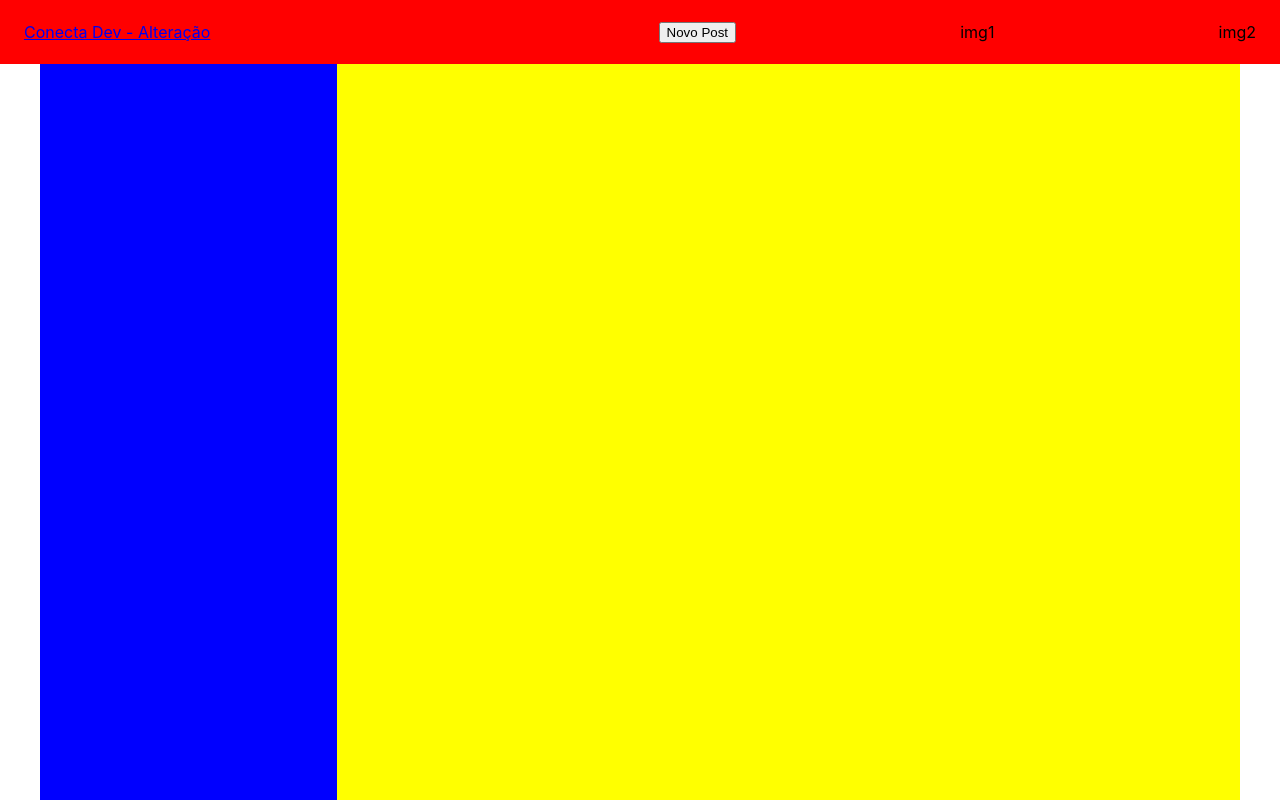
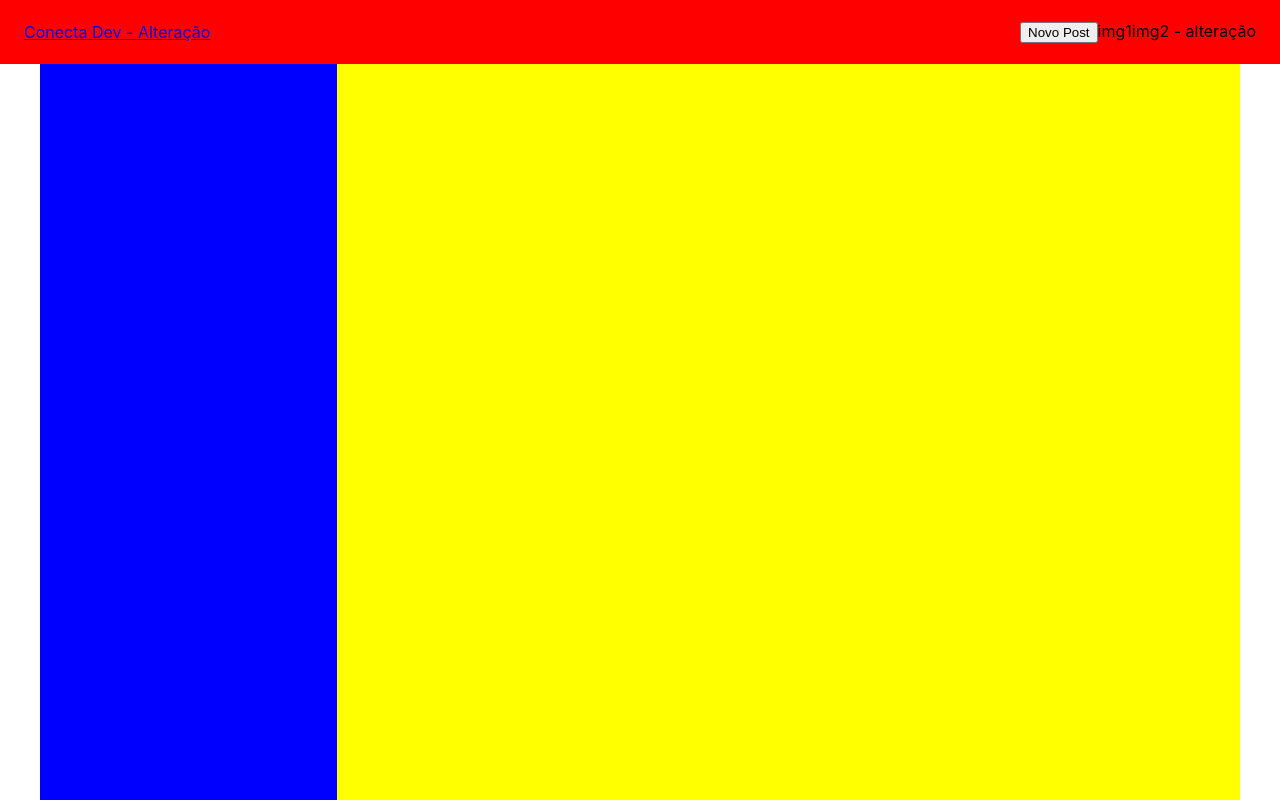
Before and after one commit to Mevzin/reactjs-conectadev, a React (Create React App) app: page / in a window 1280 px wide. Built offline with nearby package versions, Linux system fonts and the light colour scheme.

Commit message:
Itens do menu consertados

```diff
--- a/src/pages/home/components/header.js
+++ b/src/pages/home/components/header.js
@@ -8,10 +8,10 @@ function Header(){
                     <a href='/'>Conecta Dev - Alteração</a>
                 </div>
                 <div>
-                </div>
                     <button>Novo Post</button>
                     <span>img1</span>
-                    <span>img2</span>
+                    <span>img2 - alteração</span>
+                </div>
             </div>
         </header>
     )
```
